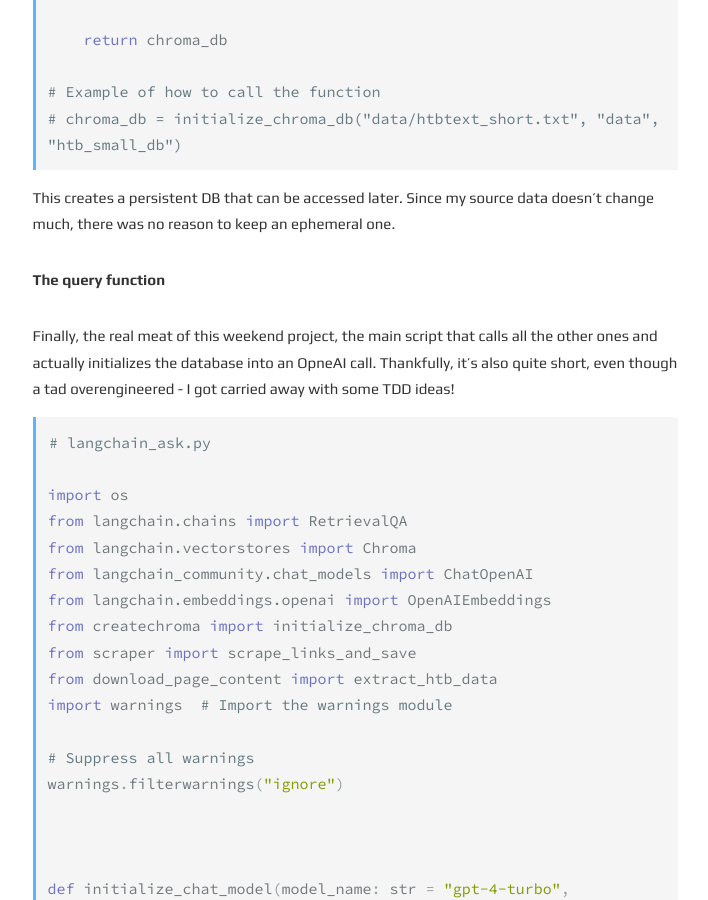
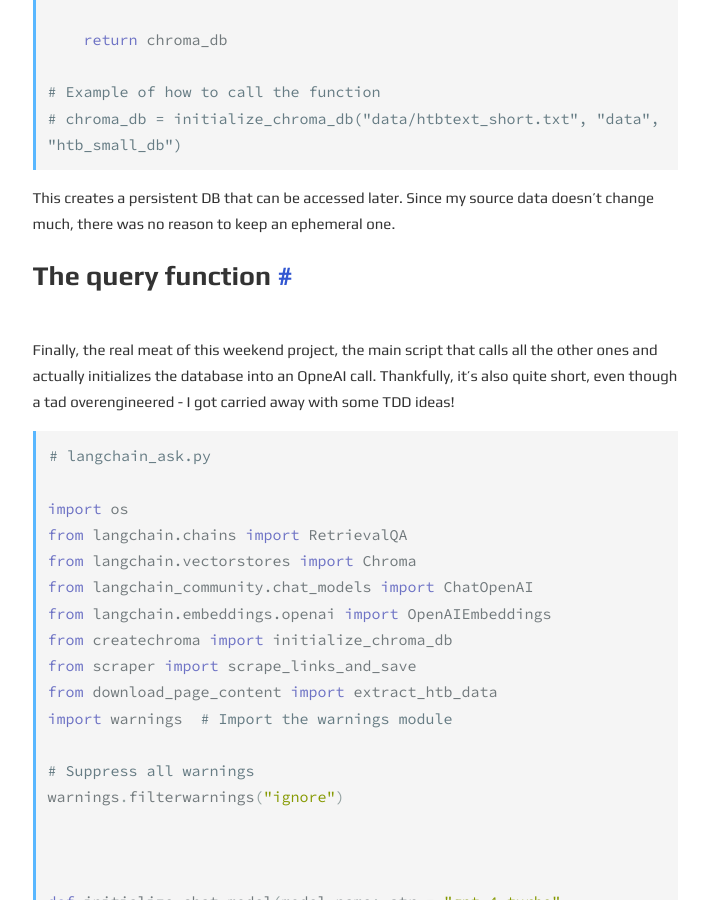
Before and after one commit to robsware/robsware.github.io, a Jekyll site: the page built from _posts/2024-07-07-llmthebox.md, in a window 1280 px wide and 900 px high, scrolled down 6789 px. Shown: the whole window, without its empty margins (285-993 px from the left). Built offline with Jekyll 4.4.1, drawn with Linux system fonts in a browser that asks for light colours.

```diff
--- a/_posts/2024-07-07-llmthebox.md
+++ b/_posts/2024-07-07-llmthebox.md
@@ -235,7 +235,7 @@ def initialize_chroma_db(file_path, persist_directory, collection_name):
 
 This creates a persistent DB that can be accessed later. Since my source data doesn't change much, there was no reason to keep an ephemeral one.
 
-**The query function**
+## The query function
 
 Finally, the real meat of this weekend project, the main script that calls all the other ones and actually initializes the database into an OpneAI call. Thankfully, it's also quite short, even though a tad overengineered - I got carried away with some TDD ideas!
 
```
